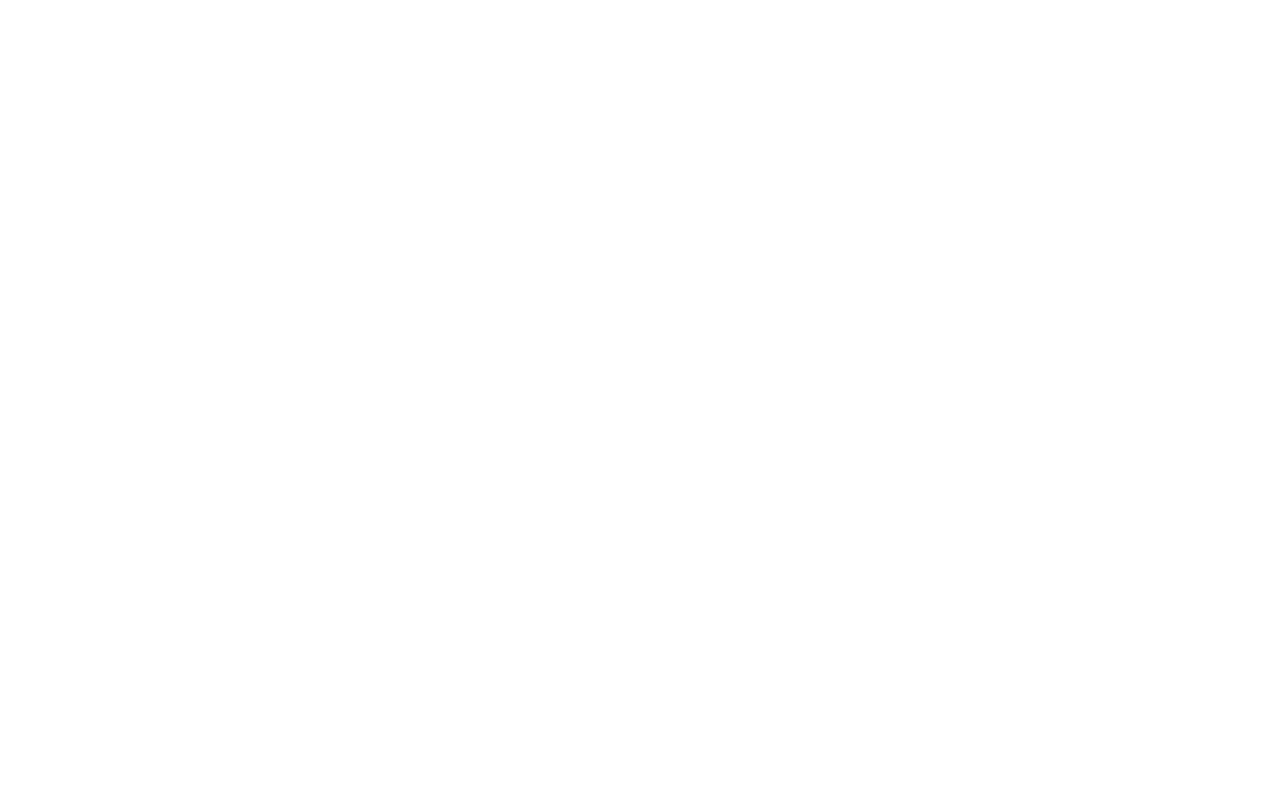
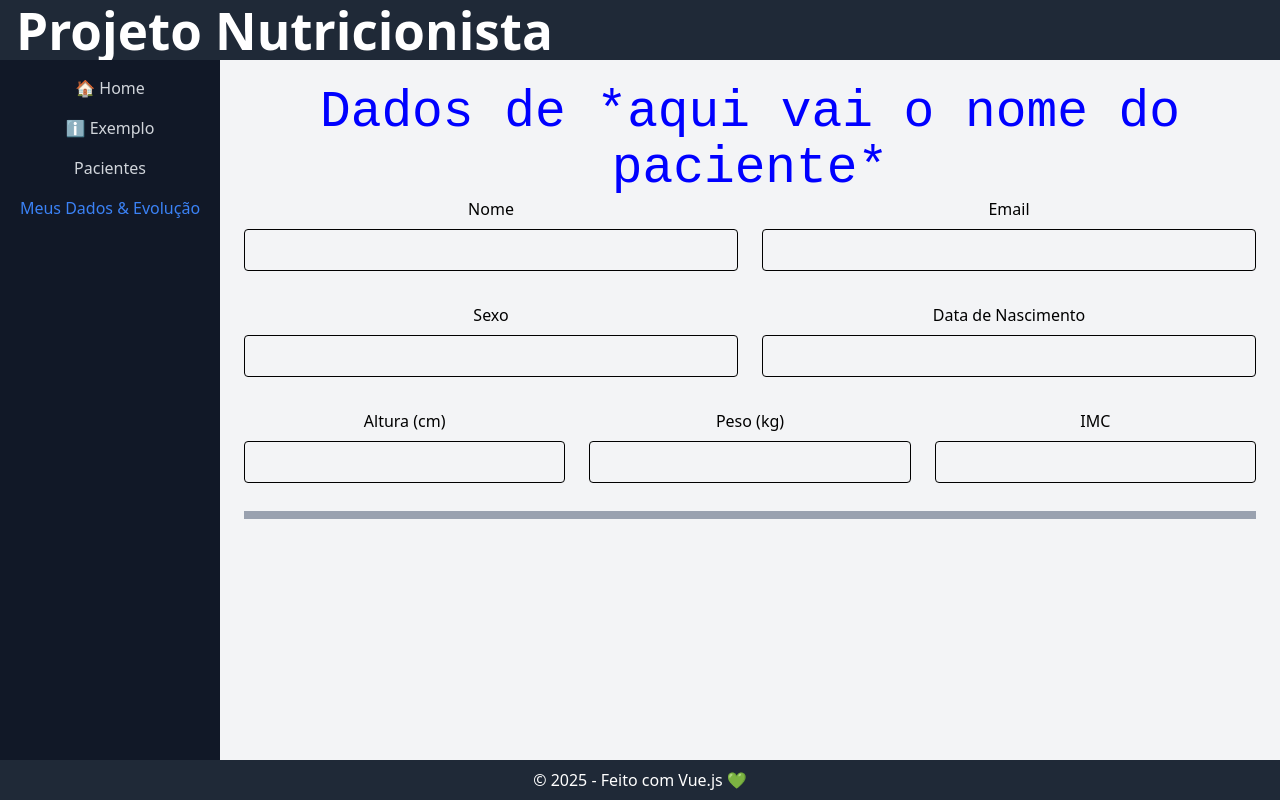
Before and after one commit to arturBenedetti/projeto-nutricionista, a Vue app in the folder frontend/: page /#/dados-paciente in a window 1280 px wide. Before the commit this address had no page. Built offline with nearby package versions, Linux system fonts and the light colour scheme.

Commit message:
feat: finalizado backend e layout tela consultar dados

```diff
--- a/frontend/src/components/layout/MenuLateral.vue
+++ b/frontend/src/components/layout/MenuLateral.vue
@@ -10,6 +10,9 @@
         </li>
         <li>
           <router-link to="/pacientes" exact-active-class="active">Pacientes</router-link>
+        </li>
+        <li>
+          <router-link to="/dados-paciente" exact-active-class="active">Meus Dados & Evolução</router-link>
         </li>
       </ul>
     </nav>
--- a/frontend/src/router.ts
+++ b/frontend/src/router.ts
@@ -5,6 +5,7 @@ import TelaCadastro from "./view/telas/TelaCadastro.vue";
 import TelaHome from "./view/telas/TelaHome.vue";
 import TelaExemplo from "./view/telas/TelaExemplo.vue";
 import TelaPacientes from "./view/Telas/TelaPacientes.vue";
+import TelaDadosPaciente from "./view/telas/TelaDadosPaciente.vue";
 
 const routes = [
   { path: "/", name: "login", component: TelaLogin },
@@ -16,11 +17,8 @@ const routes = [
     children: [
       { path: "/home", name: "home", component: TelaHome },
       { path: "/exemplo", name: "exemplo", component: TelaExemplo },
-      {
-        path: "/pacientes",
-        name: "pacientes",
-        component: TelaPacientes,
-      },
+      { path: "/pacientes", name: "pacientes", component: TelaPacientes },
+      { path: "/dados-paciente", name: "dados-paciente", component: TelaDadosPaciente },
     ],
   },
 ];
--- /dev/null
+++ b/frontend/src/view/telas/TelaDadosPaciente.vue
@@ -0,0 +1,60 @@
+<template>
+  <div class="container">
+    <h1>Dados de *aqui vai o nome do paciente*</h1>
+    <div class="grid md:grid-cols-2 md:gap-6">
+      <div class="relative z-0 w-full mb-5 group">
+        <label class="block mb-2">Nome</label>
+        <input disabled type="text" class="border w-full p-2 mb-3 rounded" />
+      </div>
+      <div class="relative z-0 w-full mb-5 group">
+        <label class="block mb-2">Email</label>
+        <input disabled type="text" class="border w-full p-2 mb-3 rounded" />
+      </div>
+    </div>
+    <div class="grid md:grid-cols-2 md:gap-6">
+      <div class="relative z-0 w-full mb-5 group">
+        <label class="block mb-2">Sexo</label>
+        <input disabled type="text" class="border w-full p-2 mb-3 rounded" />
+      </div>
+      <div class="relative z-0 w-full mb-5 group">
+        <label class="block mb-2">Data de Nascimento</label>
+        <input disabled type="text" class="border w-full p-2 mb-3 rounded" />
+      </div>
+    </div>
+    <div class="grid md:grid-cols-3 md:gap-6">
+      <div class="relative z-0 w-full mb-4 group">
+        <label class="block mb-2">Altura (cm)</label>
+        <input disabled type="text" class="border w-full p-2 mb-3 rounded" />
+      </div>
+      <div class="relative z-0 w-full mb-3 group">
+        <label class="block mb-2">Peso (kg)</label>
+        <input disabled type="text" class="border w-full p-2 mb-3 rounded" />
+      </div>
+      <div class="relative z-0 w-full mb-3 group">
+        <label class="block mb-2">IMC</label>
+        <input disabled type="text" class="border w-full p-2 mb-3 rounded" />
+      </div>
+    </div>
+    <hr class="border-4 border-gray-400">
+  </div>
+</template>
+
+<style scoped>
+.container {
+  width: 100%;
+}
+
+h1 {
+  font-family: 'Courier New', Courier, monospace;
+  color: blue;
+}
+
+label,
+input {
+  color: black;
+}
+
+:root {
+  background-color: #111827;
+}
+</style>
```
